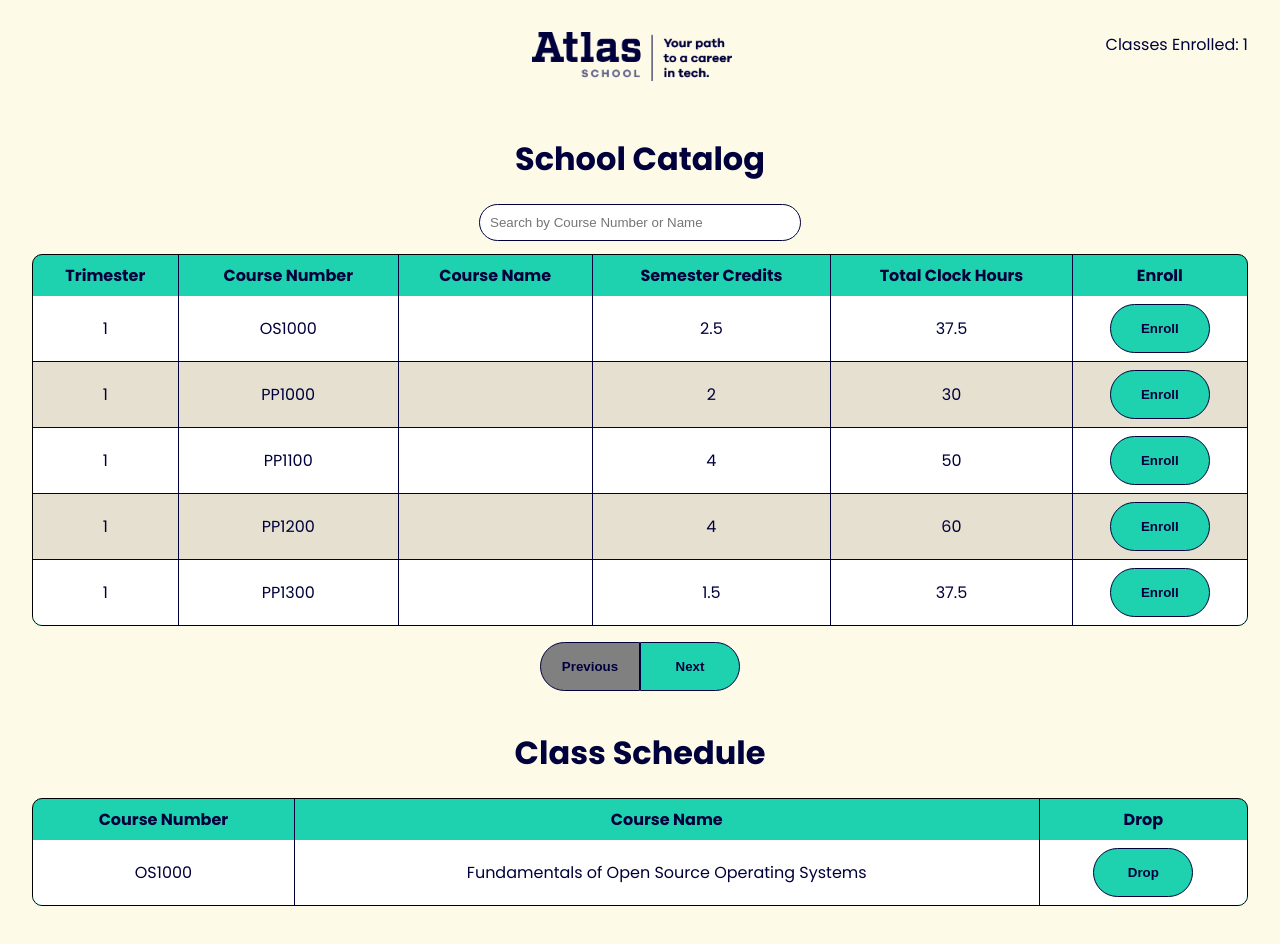
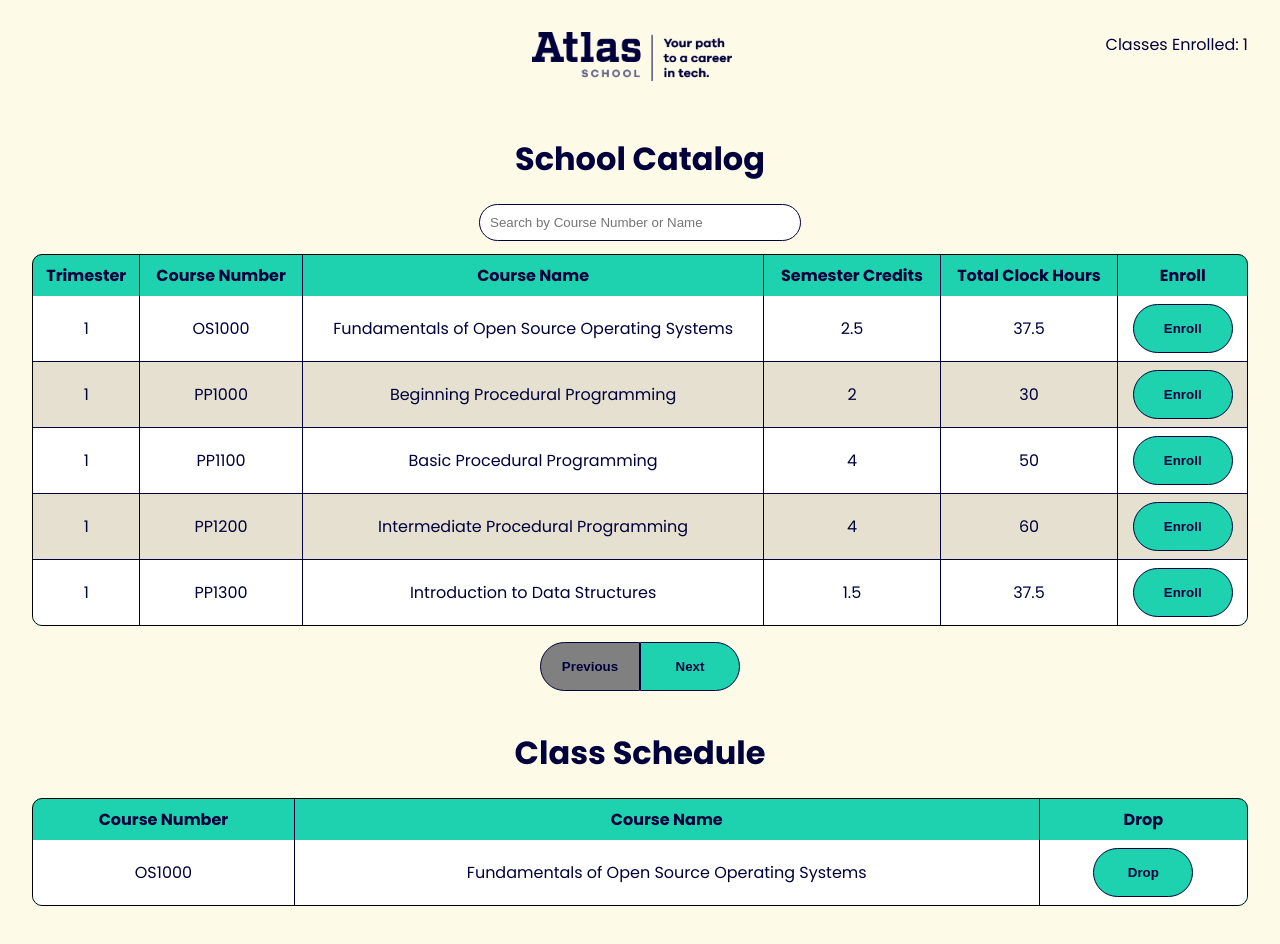
Before and after one commit to Frandy4ever/atlas-react-state-intro, a React (Vite) app: page / in a window 1280 px wide. Shown: the top 944 px of the page. Built offline with nearby package versions, Linux system fonts and the light colour scheme.

Commit message:
Update course name in SchoolCatalog

```diff
--- a/src/SchoolCatalog.jsx
+++ b/src/SchoolCatalog.jsx
@@ -184,7 +184,7 @@ export default function SchoolCatalog() {
                   <tr key={`${course.trimester}-${course.courseNumber}`}>
                     <td>{course.trimester}</td>
                     <td>{course.courseNumber}</td>
-                    <td>{course.name}</td>
+                    <td>{course.courseName}</td>
                     <td>{course.semesterCredits}</td>
                     <td>{course.totalClockHours}</td>
                     <td>
```
